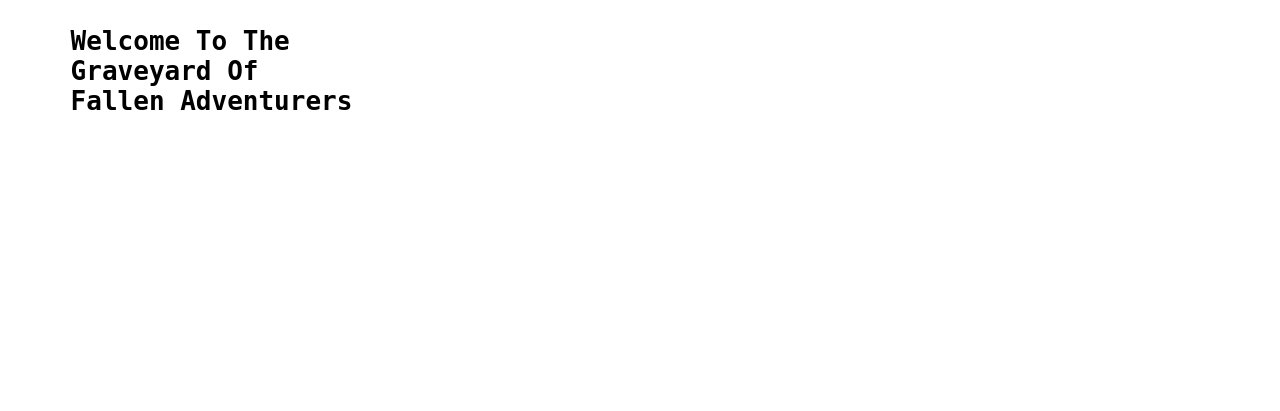
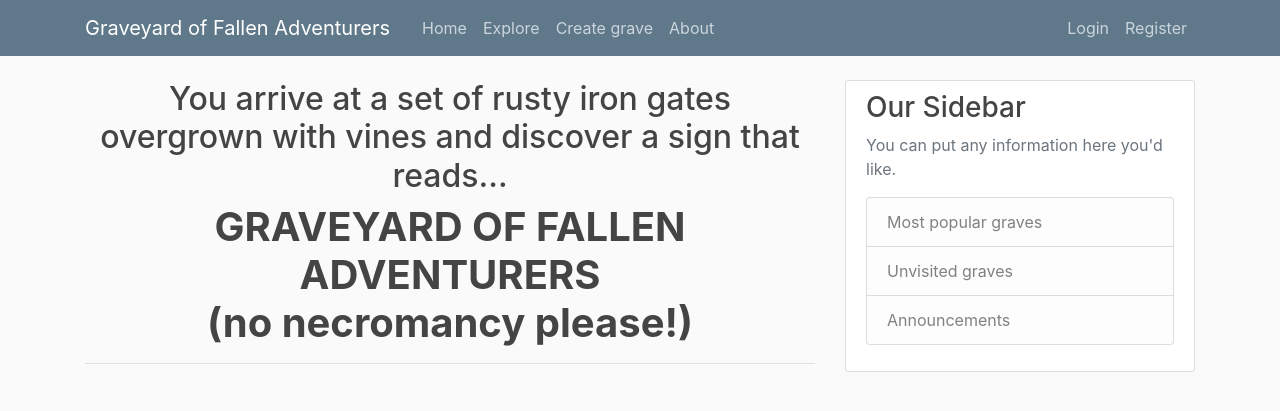
Before and after one commit to CodyPlusPlus/fallenadventurers, a Django app: page / in a window 1280 px wide. Shown: the top 411 px of the page. Run offline with Django 3.2, Linux system fonts and the light colour scheme; some libraries are stand-ins or nearby versions.

Commit message:
progress

```diff
--- /dev/null
+++ b/falladvsite/grave/static/grave/main.css
@@ -0,0 +1,91 @@
+body {
+    background: #fafafa;
+    color: #333333;
+    margin-top: 5rem;
+  }
+
+  h1, h2, h3, h4, h5, h6 {
+    color: #444444;
+  }
+
+h1 {
+    font-size: 32;
+}
+
+h2 {
+    font-size: 24;
+}
+
+h3 {
+    font-size: 18;
+}
+
+  ul {
+    margin: 0;
+  }
+
+  .bg-steel {
+    background-color: #5f788a;
+  }
+
+  .site-header .navbar-nav .nav-link {
+    color: #cbd5db;
+  }
+
+  .site-header .navbar-nav .nav-link:hover {
+    color: #ffffff;
+  }
+
+  .site-header .navbar-nav .nav-link.active {
+    font-weight: 500;
+  }
+
+  .content-section {
+    background: #ffffff;
+    padding: 10px 20px;
+    border: 1px solid #dddddd;
+    border-radius: 3px;
+    margin-bottom: 20px;
+  }
+
+  .stone-name{
+    color: #444444;
+  }
+
+  .stone-enscript {
+    white-space: pre-line;
+  }
+
+  .stone-img {
+    height: 65px;
+    width: 65px;
+    margin-right: 16px;
+  }
+
+  .stone-metadata {
+    padding-bottom: 1px;
+    margin-bottom: 4px;
+    border-bottom: 1px solid #e3e3e3
+  }
+
+  .stone-metadata a:hover {
+    color: #333;
+    text-decoration: none;
+  }
+
+  .stone-svg {
+    width: 25px;
+    height: 25px;
+    vertical-align: middle;
+  }
+
+  .account-img {
+    height: 125px;
+    width: 125px;
+    margin-right: 20px;
+    margin-bottom: 16px;
+  }
+
+  .account-heading {
+    font-size: 2.5rem;
+  }
--- /dev/null
+++ b/falladvsite/grave/templates/grave/base.html
@@ -0,0 +1,74 @@
+{% load static %}
+<!DOCTYPE html>
+<html lang="en">
+<head>
+    <!-- Required meta tags -->
+    <meta charset="utf-8">
+    <meta name="viewport" content="width=device-width, initial-scale=1, shrink-to-fit=no">
+
+    <!-- Bootstrap CSS -->
+    <link rel="stylesheet" href="https://maxcdn.bootstrapcdn.com/bootstrap/4.0.0/css/bootstrap.min.css" integrity="sha384-Gn5384xqQ1aoWXA+058RXPxPg6fy4IWvTNh0E263XmFcJlSAwiGgFAW/dAiS6JXm" crossorigin="anonymous">
+
+    <link rel="stylesheet" type="text/css" href="{% static 'grave/main.css' %}">
+
+    {% if title %}
+    <title> GoFA - {{title}}</title>
+    {% else %}
+    <title>Graveyard of Fallen Adventurers</title>
+    {% endif %}
+</head>
+
+<body>
+
+    <header class="site-header">
+    <nav class="navbar navbar-expand-md navbar-dark bg-steel fixed-top">
+        <div class="container">
+        <a class="navbar-brand mr-4" href="/">Graveyard of Fallen Adventurers</a>
+        <button class="navbar-toggler" type="button" data-toggle="collapse" data-target="#navbarToggle" aria-controls="navbarToggle" aria-expanded="false" aria-label="Toggle navigation">
+        <span class="navbar-toggler-icon"></span>
+        </button>
+        <div class="collapse navbar-collapse" id="navbarToggle">
+            <div class="navbar-nav mr-auto">
+            <a class="nav-item nav-link" href="{% url 'grave-home' %}">Home</a>
+            <a class="nav-item nav-link" href="{% url 'grave-explore' %}">Explore</a>
+            <a class="nav-item nav-link" href="{% url 'grave-new' %}">Create grave</a>
+            <a class="nav-item nav-link" href="{% url 'grave-about' %}">About</a>
+            </div>
+            <!-- Navbar Right Side -->
+            <div class="navbar-nav">
+            <a class="nav-item nav-link" href="#">Login</a>
+            <a class="nav-item nav-link" href="#">Register</a>
+            </div>
+        </div>
+        </div>
+    </nav>
+    </header>
+
+
+<main role="main" class="container">
+  <div class="row">
+    <div class="col-md-8">
+      {% block content %}{% endblock %}
+    </div>
+    <div class="col-md-4">
+      <div class="content-section">
+        <h3>Our Sidebar</h3>
+        <p class='text-muted'>You can put any information here you'd like.
+          <ul class="list-group">
+            <li class="list-group-item list-group-item-light">Most popular graves</li>
+            <li class="list-group-item list-group-item-light">Unvisited graves</li>
+            <li class="list-group-item list-group-item-light">Announcements</li>
+          </ul>
+        </p>
+      </div>
+    </div>
+  </div>
+</main>
+
+        <!-- Optional JavaScript -->
+    <!-- jQuery first, then Popper.js, then Bootstrap JS -->
+    <script src="https://code.jquery.com/jquery-3.2.1.slim.min.js" integrity="sha384-KJ3o2DKtIkvYIK3UENzmM7KCkRr/rE9/Qpg6aAZGJwFDMVNA/GpGFF93hXpG5KkN" crossorigin="anonymous"></script>
+    <script src="https://cdnjs.cloudflare.com/ajax/libs/popper.js/1.12.9/umd/popper.min.js" integrity="sha384-ApNbgh9B+Y1QKtv3Rn7W3mgPxhU9K/ScQsAP7hUibX39j7fakFPskvXusvfa0b4Q" crossorigin="anonymous"></script>
+    <script src="https://maxcdn.bootstrapcdn.com/bootstrap/4.0.0/js/bootstrap.min.js" integrity="sha384-JZR6Spejh4U02d8jOt6vLEHfe/JQGiRRSQQxSfFWpi1MquVdAyjUar5+76PVCmYl" crossorigin="anonymous"></script>
+</body>
+</html>
--- a/falladvsite/grave/templates/grave/home.html
+++ b/falladvsite/grave/templates/grave/home.html
@@ -1,15 +1,8 @@
-<!DOCTYPE html>
-<html lang="en">
-<head>
-    <meta charset="UTF-8">
-    <meta name="viewport" content="width=device-width, initial-scale=1.0">
-    <title> Fallen Adventurers Home</title>
-</head>
-<body>
-    <h1><pre>
-    Welcome To The
-    Graveyard Of
-    Fallen Adventurers
-    </pre></h1>
-</body>
-</html>
+{% extends "grave/base.html" %}
+{% block  content%}
+    <div class='text-center'>
+    <h2>You arrive at a set of rusty iron gates overgrown with vines and discover a sign that reads...</h2>
+    <h1><strong>GRAVEYARD OF FALLEN ADVENTURERS<br/>(no necromancy please!)</strong></h1>
+    </div>
+    <hr/>
+{% endblock content%}
--- /dev/null
+++ b/falladvsite/grave/templates/grave/newgrave.html
@@ -0,0 +1,3 @@
+{% extends "grave/base.html" %}
+{% block  content%}
+{% endblock %}
--- a/falladvsite/grave/urls.py
+++ b/falladvsite/grave/urls.py
@@ -4,5 +4,7 @@ from . import views
 
 urlpatterns = [
     path('', views.home, name='grave-home'),
-    path('about/', views.about, name='grave-about')
+    path('about/', views.about, name='grave-about'),
+    path('explore/', views.explore, name='grave-explore'),
+    path('newgrave/', views.newgrave, name='grave-new')
 ]
--- a/falladvsite/grave/views.py
+++ b/falladvsite/grave/views.py
@@ -1,9 +1,38 @@
 from django.shortcuts import render
-from django.http import HttpResponse
+#from django.http import HttpResponse
+
+gravestonestest = [
+    {
+        'adventurer_name': 'Kaine',
+        'race': 'Human',
+        'class': 'Wizard',
+        'enscript': 'Here lies Kaine, who bravely opposed the evils of Ravenloft',
+        'date_posted': 'September 19, 2020',
+        'player': 'Adam'
+    },
+    {
+        'adventurer_name': 'Rondall',
+        'race': 'Half-Elf',
+        'class': 'Bard',
+        'enscript': 'This stone remembers Rondall, whose body still lies under the windmill by which he was crushed.',
+        'date_posted': 'September 23, 2020',
+        'player': 'Benjamin'
+    }
+]
 
 # Create your views here.
 def home(request):
     return render(request, 'grave/home.html')
 
+def explore(request):
+    context = {
+        'gravestones': gravestonestest
+    }
+    return render(request, 'grave/explore.html', context)
+
+def newgrave(request):
+    return render(request, 'grave/newgrave.html')
+
+
 def about(request):
-    return render(request, 'grave/about.html')
+    return render(request, 'grave/about.html', {'title': 'About'})
```
Also changed, not shown: falladvsite/grave/templates/grave/about.html (+4 -13 lines), falladvsite/grave/templates/grave/explore.html (added, +18 -0 lines).
